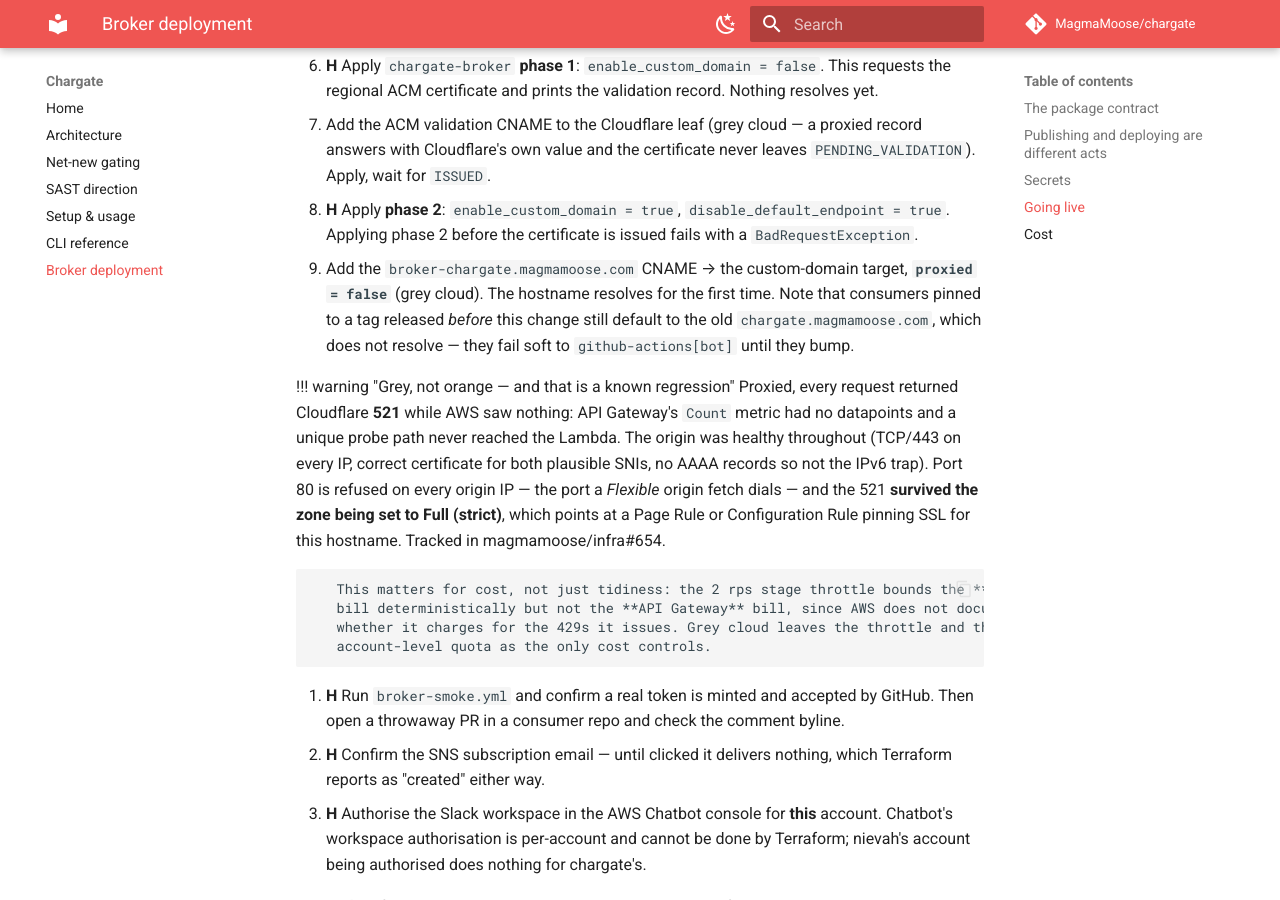
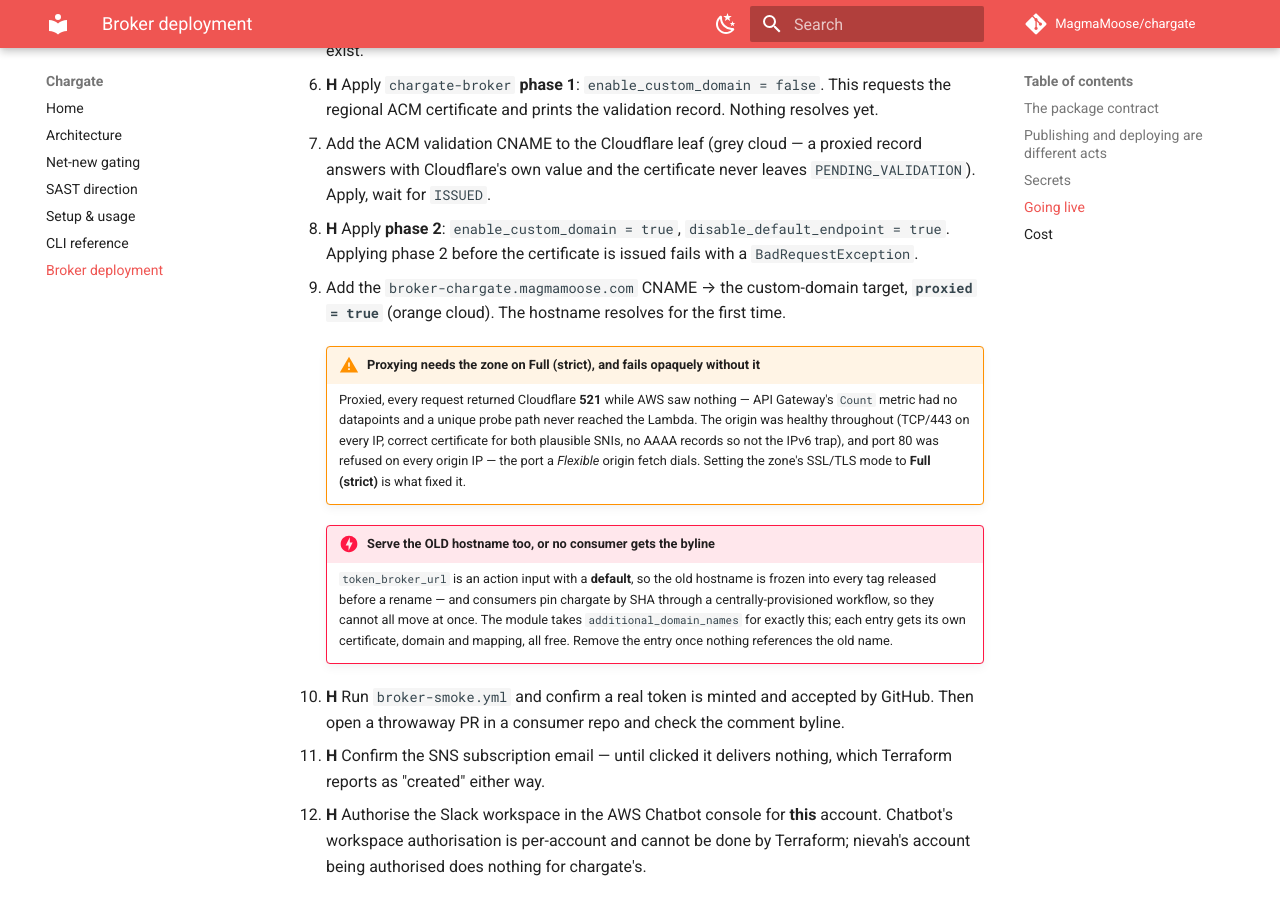
Before and after one commit to MagmaMoose/chargate, an MkDocs documentation site: the page built from docs/broker-deployment.md, in a window 1280 px wide and 900 px high, scrolled down 3131 px. Built offline with MkDocs 1.6.1 and Material for MkDocs 9.7.7, drawn with Linux system fonts in a browser that asks for light colours; comment, search, counter and statistics services are not loaded; some of the changed text lies outside the part shown.

Commit message:
docs(broker): both hostnames, proxied, and why the old one is still served
Corrects this PR's own earlier claim that the hostname is grey-clouded. Both are
proxied now — the 521 was the zone's SSL/TLS mode, fixed by Full (strict), and the
diagnosis is kept so nobody re-runs it.

Adds the thing that actually mattered: the old hostname must keep working, because
token_broker_url is an input with a DEFAULT and consumers pin chargate by SHA.

```diff
--- a/docs/broker-deployment.md
+++ b/docs/broker-deployment.md
@@ -14,7 +14,8 @@ consumer repo's workflow           any pinned chargate tag
   scripts/request-app-token.sh     POST {oidcToken, owner, repo, ref, runId, sha}
         │
         ▼
-  broker-chargate.magmamoose.com   Cloudflare DNS, DNS-only (grey cloud) — see below
+  broker-chargate.magmamoose.com   Cloudflare DNS, PROXIED (orange cloud)
+  chargate.magmamoose.com          also served — the legacy name pinned consumers still call
         │                          CNAME → the API Gateway custom-domain target
         ▼
   API Gateway HTTP API             $default route + stage · throttle 2 rps / burst 10
@@ -138,24 +139,24 @@ Steps marked **H** need a human with credentials or a console.
    wait for `ISSUED`.
 8. **H** Apply **phase 2**: `enable_custom_domain = true`, `disable_default_endpoint = true`.
    Applying phase 2 before the certificate is issued fails with a `BadRequestException`.
-9. Add the `broker-chargate.magmamoose.com` CNAME → the custom-domain target, **`proxied = false`**
-   (grey cloud). The hostname resolves for the first time. Note that consumers pinned to a
-   tag released *before* this change still default to the old `chargate.magmamoose.com`, which
-   does not resolve — they fail soft to `github-actions[bot]` until they bump.
+9. Add the `broker-chargate.magmamoose.com` CNAME → the custom-domain target, **`proxied = true`**
+   (orange cloud). The hostname resolves for the first time.
 
-   !!! warning "Grey, not orange — and that is a known regression"
-       Proxied, every request returned Cloudflare **521** while AWS saw nothing: API Gateway's
-       `Count` metric had no datapoints and a unique probe path never reached the Lambda. The
-       origin was healthy throughout (TCP/443 on every IP, correct certificate for both plausible
-       SNIs, no AAAA records so not the IPv6 trap). Port 80 is refused on every origin IP — the
-       port a *Flexible* origin fetch dials — and the 521 **survived the zone being set to Full
-       (strict)**, which points at a Page Rule or Configuration Rule pinning SSL for this
-       hostname. Tracked in magmamoose/infra#654.
+    !!! warning "Proxying needs the zone on Full (strict), and fails opaquely without it"
+        Proxied, every request returned Cloudflare **521** while AWS saw nothing — API Gateway's
+        `Count` metric had no datapoints and a unique probe path never reached the Lambda. The
+        origin was healthy throughout (TCP/443 on every IP, correct certificate for both
+        plausible SNIs, no AAAA records so not the IPv6 trap), and port 80 was refused on every
+        origin IP — the port a *Flexible* origin fetch dials. Setting the zone's SSL/TLS mode to
+        **Full (strict)** is what fixed it.
 
-       This matters for cost, not just tidiness: the 2 rps stage throttle bounds the **Lambda**
-       bill deterministically but not the **API Gateway** bill, since AWS does not document
-       whether it charges for the 429s it issues. Grey cloud leaves the throttle and the
-       account-level quota as the only cost controls.
+    !!! danger "Serve the OLD hostname too, or no consumer gets the byline"
+        `token_broker_url` is an action input with a **default**, so the old hostname is frozen
+        into every tag released before a rename — and consumers pin chargate by SHA through a
+        centrally-provisioned workflow, so they cannot all move at once. The module takes
+        `additional_domain_names` for exactly this; each entry gets its own certificate, domain
+        and mapping, all free. Remove the entry once nothing references the old name.
+
 10. **H** Run `broker-smoke.yml` and confirm a real token is minted and accepted by GitHub.
     Then open a throwaway PR in a consumer repo and check the comment byline.
 11. **H** Confirm the SNS subscription email — until clicked it delivers nothing, which
```
